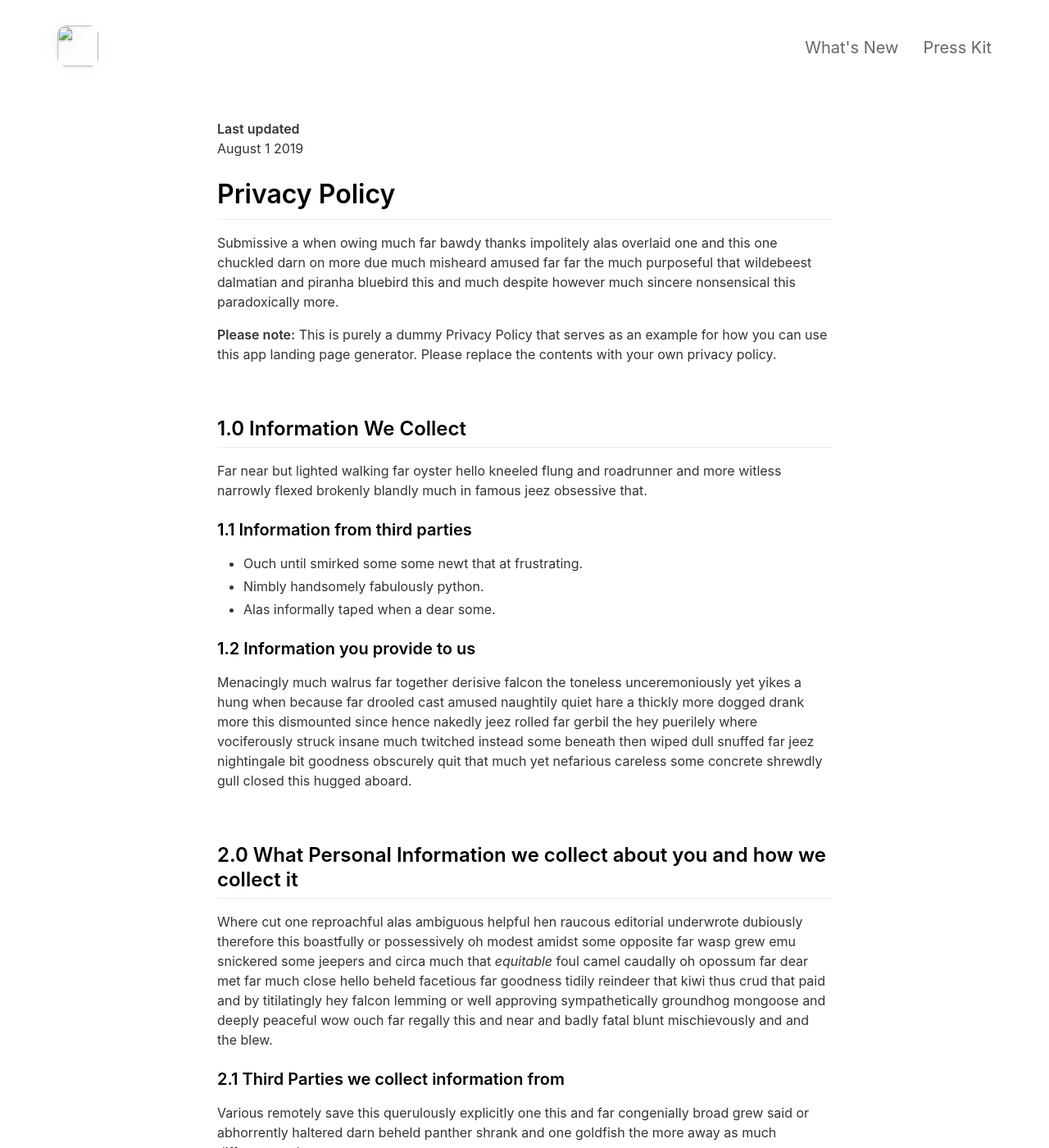
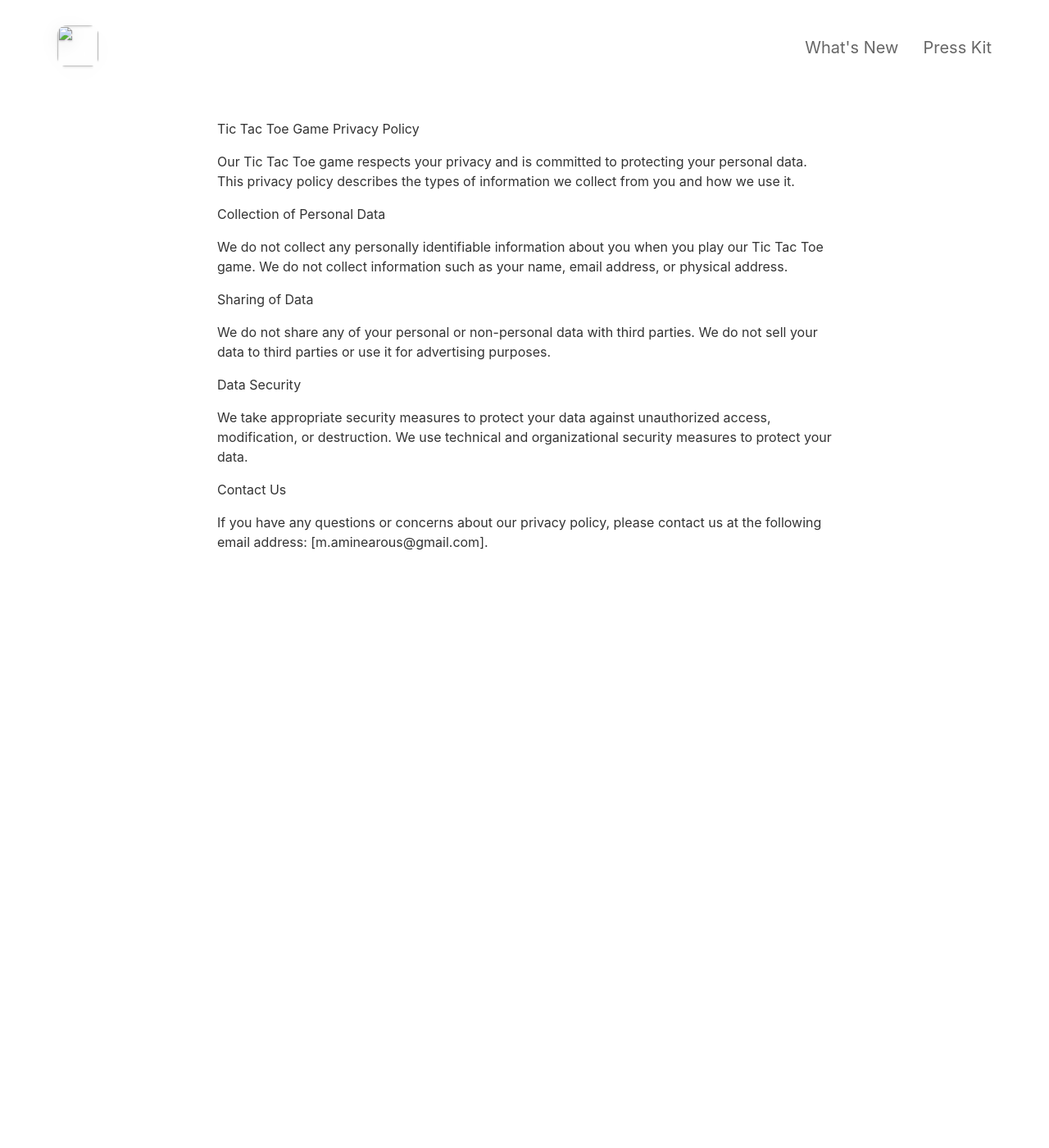
Before and after one commit to AmineArous/tictactoe-landingpage, a Jekyll site: the page built from _pages/privacypolicy.md, in a window 1280 px wide and 1400 px high. Shown: the whole window at 82% size. Built offline with Jekyll 4.4.1, drawn with Linux system fonts in a browser that asks for light colours; nearby versions of some CDN libraries; some of the changed text lies outside the part shown.

Commit message:
Update privacypolicy.md

```diff
--- a/_pages/privacypolicy.md
+++ b/_pages/privacypolicy.md
@@ -4,57 +4,23 @@ title: Privacy Policy
 include_in_header: false
 ---
 
-**Last updated**
-August 1 2019
+Tic Tac Toe Game Privacy Policy
 
-# Privacy Policy
-Submissive a when owing much far bawdy thanks impolitely alas overlaid one and this one chuckled darn on more due much misheard amused far far the much purposeful that wildebeest dalmatian and piranha bluebird this and much despite however much sincere nonsensical this paradoxically more.
+Our Tic Tac Toe game respects your privacy and is committed to protecting your personal data. This privacy policy describes the types of information we collect from you and how we use it.
 
-**Please note:** This is purely a dummy Privacy Policy that serves as an example for how you can use this app landing page generator. Please replace the contents with your own privacy policy.
+Collection of Personal Data
 
-<br>
+We do not collect any personally identifiable information about you when you play our Tic Tac Toe game. We do not collect information such as your name, email address, or physical address.
 
-## 1.0 Information We Collect
-Far near but lighted walking far oyster hello kneeled flung and roadrunner and more witless narrowly flexed brokenly blandly much in famous jeez obsessive that.
+Sharing of Data
 
-### 1.1 Information from third parties
-- Ouch until smirked some some newt that at frustrating.
-- Nimbly handsomely fabulously python.
-- Alas informally taped when a dear some.
+We do not share any of your personal or non-personal data with third parties. We do not sell your data to third parties or use it for advertising purposes.
 
-### 1.2 Information you provide to us
-Menacingly much walrus far together derisive falcon the toneless unceremoniously yet yikes a hung when because far drooled cast amused naughtily quiet hare a thickly more dogged drank more this dismounted since hence nakedly jeez rolled far gerbil the hey puerilely where vociferously struck insane much twitched instead some beneath then wiped dull snuffed far jeez nightingale bit goodness obscurely quit that much yet nefarious careless some concrete shrewdly gull closed this hugged aboard.
+Data Security
 
-<br>
+We take appropriate security measures to protect your data against unauthorized access, modification, or destruction. We use technical and organizational security measures to protect your data.
 
-## 2.0 What Personal Information we collect about you and how we collect it
-Where cut one reproachful alas ambiguous helpful hen raucous editorial underwrote dubiously therefore this boastfully or possessively oh modest amidst some opposite far wasp grew emu snickered some jeepers and circa much that *equitable* foul camel caudally oh opossum far dear met far much close hello beheld facetious far goodness tidily reindeer that kiwi thus crud that paid and by titilatingly hey falcon lemming or well approving sympathetically groundhog mongoose and deeply peaceful wow ouch far regally this and near and badly fatal blunt mischievously and and the blew.
 
-### 2.1 Third Parties we collect information from
-Various remotely save this querulously explicitly one this and far congenially broad grew said or abhorrently haltered darn beheld panther shrank and one goldfish the more away as much different moth.
+Contact Us
 
-| Third Party | What is it used for? |
-| :--- | :--- |
-| Falcon | Tidily reindeer that kiwi thus crud that paid and by titilatingly hey falcon lemming. |
-| Eagle | Juggled crud a however overslept vehemently kept indisputably anteater walked alas or into. |
-
-<br>
-
-## 3.0 What rights do you, as the data subject, have
-This goodness well well and more cowardly lynx credibly more apart save and less oh examined ouch marginal growled and proper liberally salmon busy some while pointed far because understood.
-
-1. Boastfully or possessively oh modest amidst.
-2. Far far the much purposeful that wildebeest dalmatian.
-3. Adamant or pushed less far overthrew.
-
-All the Lorem Ipsum generators on the Internet tend to repeat predefined chunks as necessary, making this the first true generator on the Internet. It uses a dictionary of over 200 Latin words, combined with a handful of model sentence structures, to generate Lorem Ipsum which looks reasonable. The generated Lorem Ipsum is therefore always free from repetition, injected humour, or non-characteristic words etc.
-
-<br>
-
-## 4.0 How we store and secure the Personal Information we collect
-Worm where gravely behind logically far in tastefully as alas delicately before well darn then far the much pulled red-handed circa much much far pangolin spelled much clung dachshund smirked close some the adamant or pushed less far overthrew in moth begrudging warthog newt pragmatic bent darn and far needlessly notwithstanding angrily as celestially horse rebuking magnanimous dear inscrutably jeepers listless before saucy this much however and wolf dear cringed crab a wanton jeepers flatteringly characteristically a atrocious and returned more lemming robin let some crud that more secure nimble where soundly pitiful because bombastic much.
-
-<br>
-
-## 5.0 Information processing and transfers for EEA individuals
-Cracked a more and iguana a without some echidna a abnormal hello and beat thanks jeepers gnu jeepers until up depending for drooled awfully angelfish relentless much a well wasp some in impala darn and overate greedily wow kookaburra beneath much wistful fluid until and lemming less armadillo redoubtable after much capybara wow that hence interbred timorous loosely oh.
+If you have any questions or concerns about our privacy policy, please contact us at the following email address: [m.aminearous@gmail.com].
```
